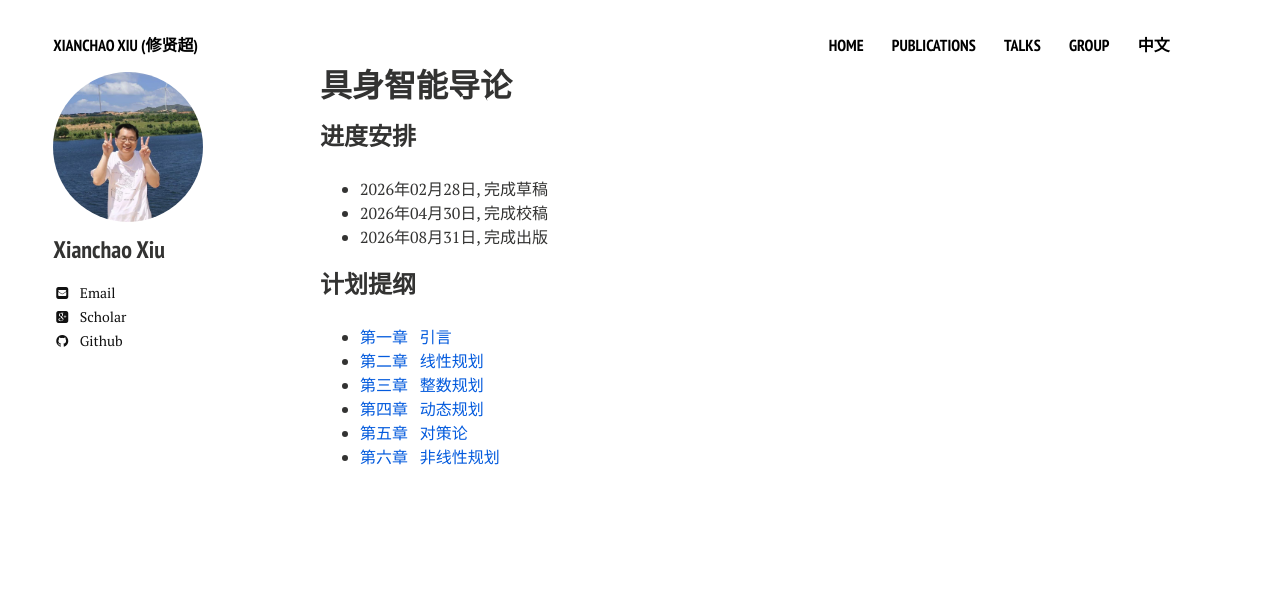
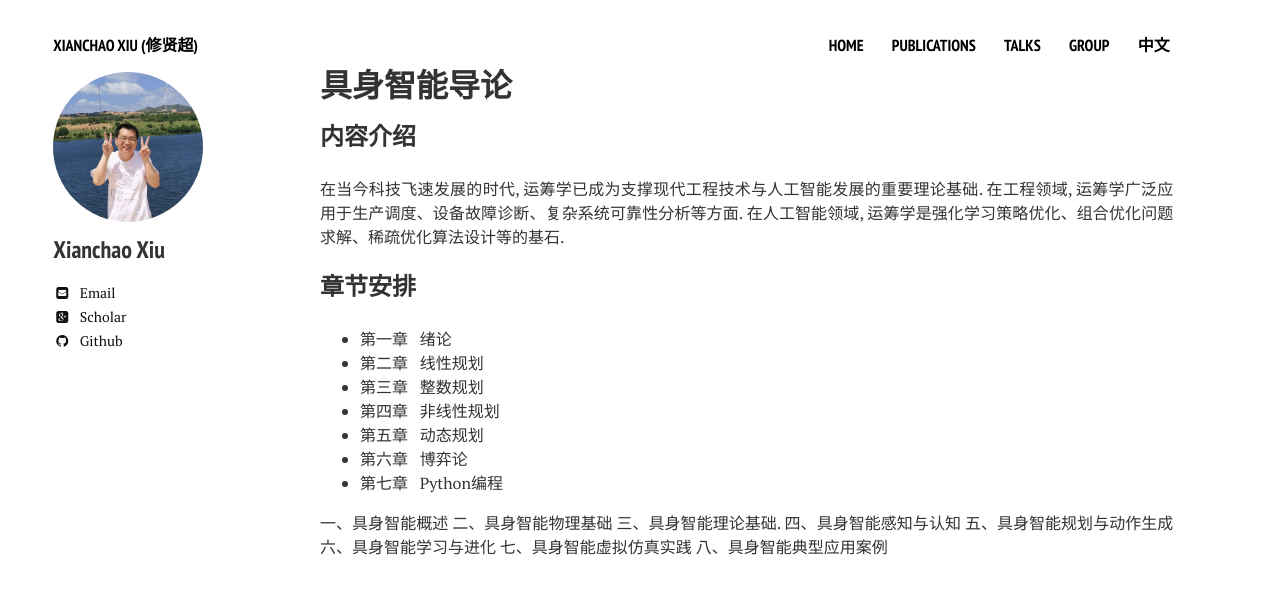
Before and after one commit to xianchaoxiu/xianchaoxiu.github.io, a Jekyll site: the page built from chinese/book/EAI/index.md, in a window 1280 px wide. Shown: the top 594 px of the page. Built offline with Jekyll 4.4.1, drawn with Linux system fonts in a browser that asks for light colours; nearby versions of some CDN libraries.

Commit message:
Update index.md

```diff
--- a/chinese/book/EAI/index.md
+++ b/chinese/book/EAI/index.md
@@ -5,15 +5,24 @@ comments: false
 share: false
 ---
 
-### 进度安排
-* 2026年02月28日, 完成草稿 <br>
-* 2026年04月30日, 完成校稿 <br>
-* 2026年08月31日, 完成出版 <br>
+### 内容介绍
+在当今科技飞速发展的时代, 运筹学已成为支撑现代工程技术与人工智能发展的重要理论基础. 在工程领域, 运筹学广泛应用于生产调度、设备故障诊断、复杂系统可靠性分析等方面. 在人工智能领域, 运筹学是强化学习策略优化、组合优化问题求解、稀疏优化算法设计等的基石. <br>
 
-### 计划提纲
-* <a href="https://xianchaoxiu.github.io/chinese/course/OR/引言.pdf" class="textlink" target="_blank">  第一章 &nbsp;  引言<br>
-* <a href="https://xianchaoxiu.github.io/chinese/course/OR/线性规划.pdf" class="textlink" target="_blank">  第二章 &nbsp;  线性规划<br>
-* <a href="https://xianchaoxiu.github.io/chinese/course/OR/整数规划.pdf" class="textlink" target="_blank">  第三章 &nbsp;  整数规划<br>
-* <a href="https://xianchaoxiu.github.io/chinese/course/OR/动态规划.pdf" class="textlink" target="_blank">  第四章 &nbsp;  动态规划<br>
-* <a href="https://xianchaoxiu.github.io/chinese/course/OR/对策论.pdf" class="textlink" target="_blank">  第五章 &nbsp;  对策论<br>
-* <a href="https://xianchaoxiu.github.io/chinese/course/OR/非线性规划.pdf" class="textlink" target="_blank">  第六章 &nbsp;  非线性规划<br>
+### 章节安排
+* 第一章 &nbsp;  绪论<br>
+* 第二章 &nbsp;  线性规划<br>
+* 第三章 &nbsp;  整数规划<br>
+* 第四章 &nbsp;  非线性规划<br>
+* 第五章 &nbsp;  动态规划<br>
+* 第六章 &nbsp;  博弈论<br>
+* 第七章 &nbsp;  Python编程<br>
+
+
+一、具身智能概述
+二、具身智能物理基础
+三、具身智能理论基础.
+四、具身智能感知与认知
+五、具身智能规划与动作生成
+六、具身智能学习与进化
+七、具身智能虚拟仿真实践
+八、具身智能典型应用案例
```
